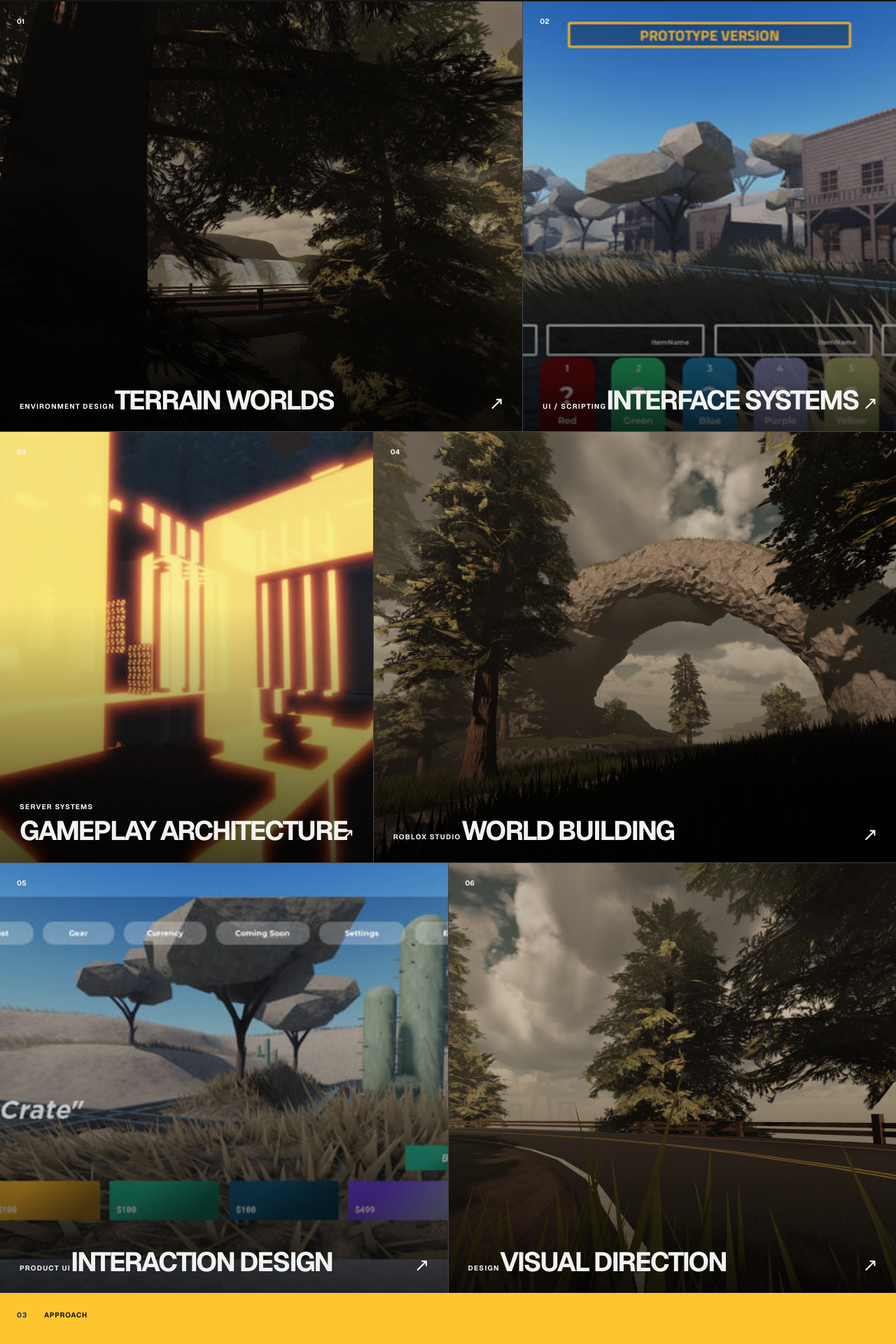
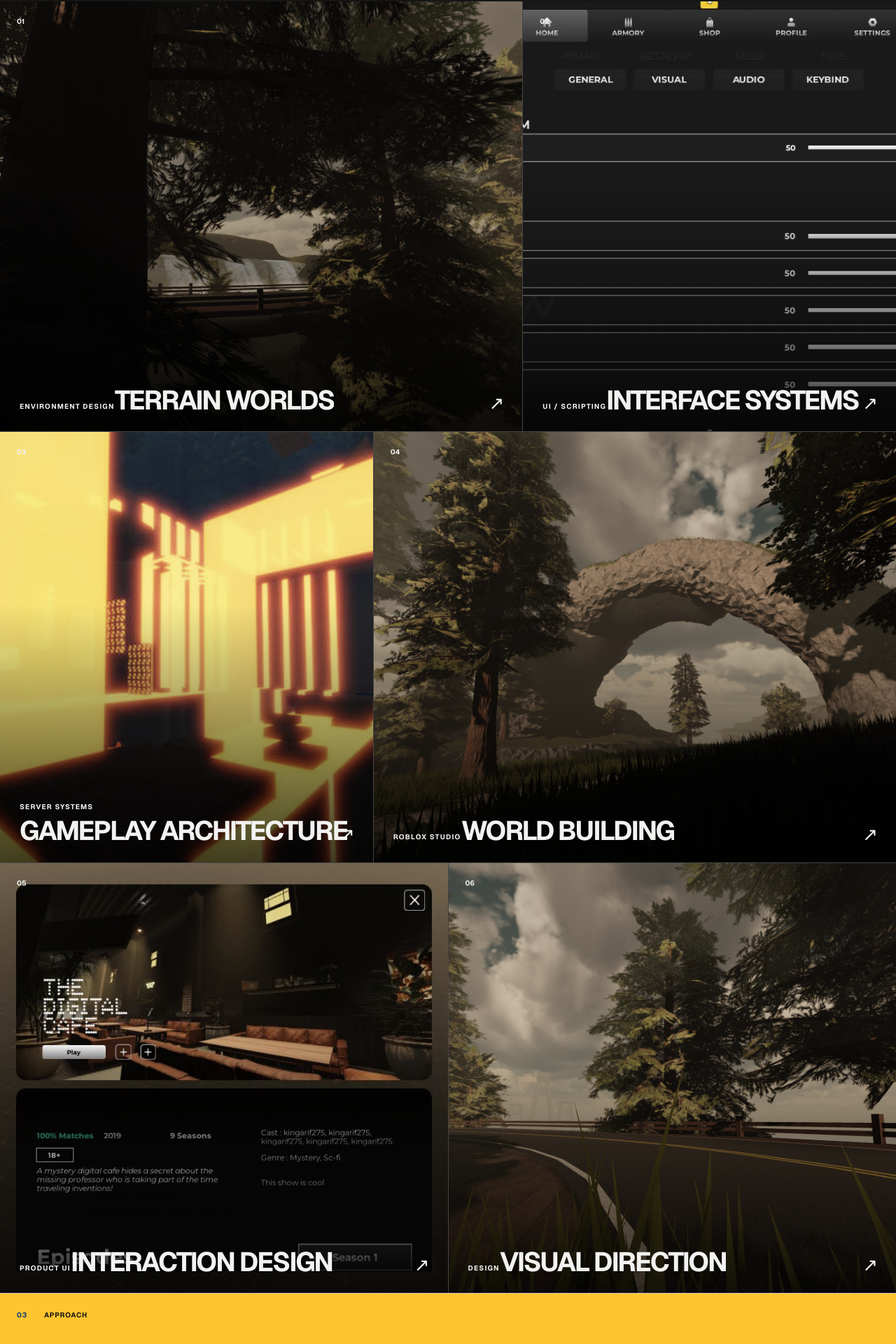
Before and after one commit to kingarif275/MyPortfolio, a React (Vite) app: page / in a window 1280 px wide. Shown: the part 2769-4689 px from the top of the page at 70% size. Built offline with nearby package versions, Linux system fonts and the light colour scheme.

Commit message:
Replace interface and interaction project imagery

```diff
--- a/src/main.jsx
+++ b/src/main.jsx
@@ -4,10 +4,10 @@ import './styles.css'
 
 const projects = [
   { title: 'Terrain worlds', label: 'ENVIRONMENT DESIGN', image: '/work/forest-bridge.png', url: '#work' },
-  { title: 'Interface systems', label: 'UI / SCRIPTING', image: '/work/ui-1.jpg', url: '#work' },
+  { title: 'Interface systems', label: 'UI / SCRIPTING', image: '/work/interface-systems.png', url: '#work' },
   { title: 'Gameplay architecture', label: 'SERVER SYSTEMS', image: '/work/build-1.jpg', url: '#experience' },
   { title: 'World building', label: 'ROBLOX STUDIO', image: '/work/stone-arch.png', url: '#work' },
-  { title: 'Interaction design', label: 'PRODUCT UI', image: '/work/ui-2.jpg', url: '#work' },
+  { title: 'Interaction design', label: 'PRODUCT UI', image: '/work/interaction-design.png', url: '#work' },
   { title: 'Visual direction', label: 'DESIGN', image: '/work/forest-road-wide.png', url: '#work' },
 ]
 
```
Also changed, not shown: public/work/interaction-design.png (added), public/work/interface-systems.png (added).
